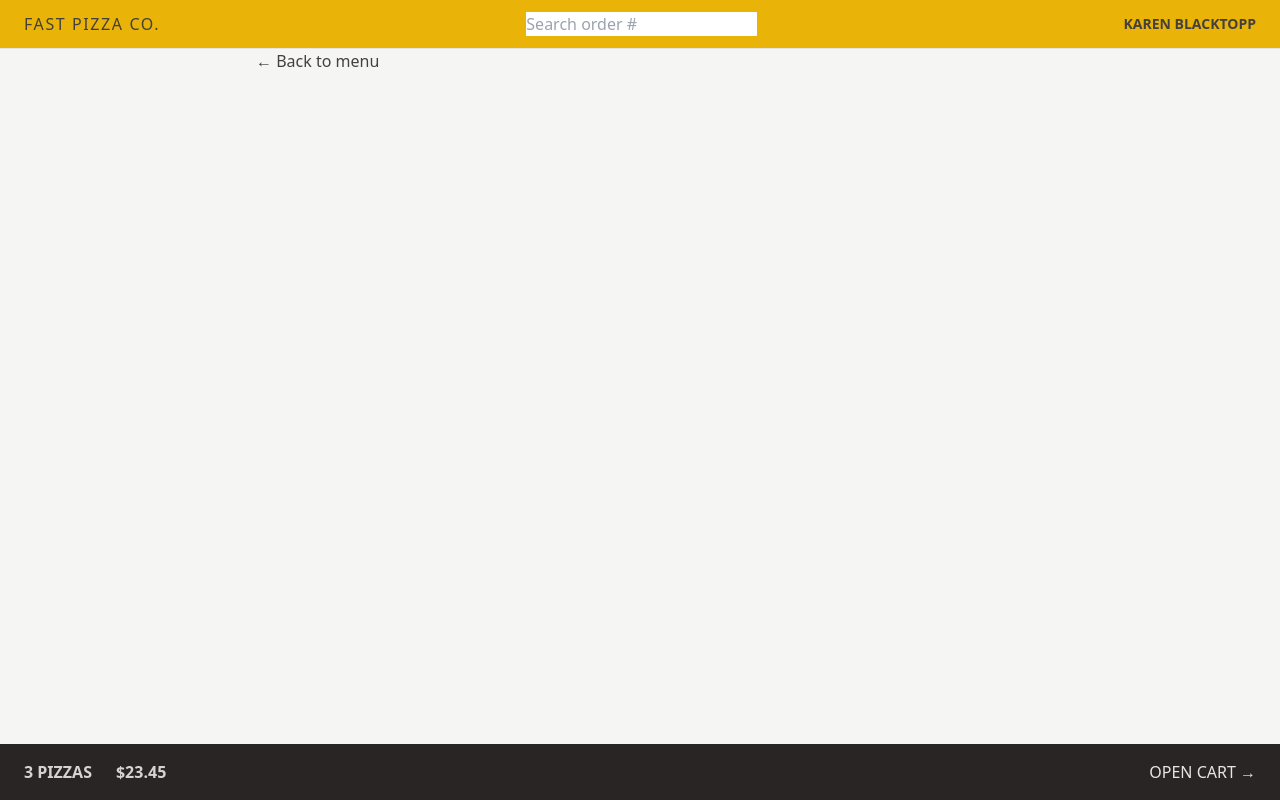
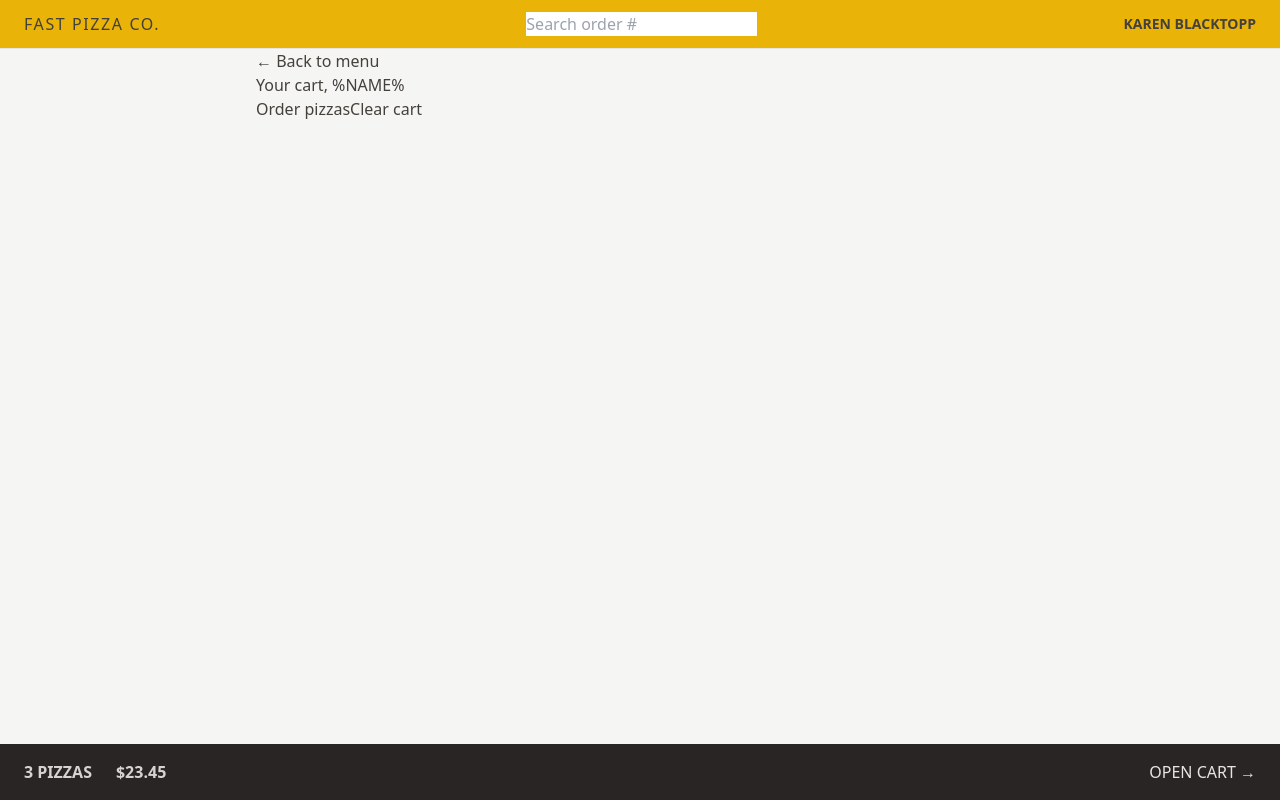
Before and after one commit to kazblacktopp/fast-react-pizza, a React (Vite) app: page /cart in a window 1280 px wide. Built offline with nearby package versions, Linux system fonts and the light colour scheme.

Commit message:
Build Cart component

```diff
--- a/src/features/cart/Cart.jsx
+++ b/src/features/cart/Cart.jsx
@@ -4,6 +4,13 @@
 	return (
 		<div>
 			<Link to="/menu">&larr; Back to menu</Link>
+
+			<h2>Your cart, %NAME%</h2>
+
+			<div>
+				<Link to="/order/new">Order pizzas</Link>
+				<button>Clear cart</button>
+			</div>
 		</div>
 	);
 }
```
